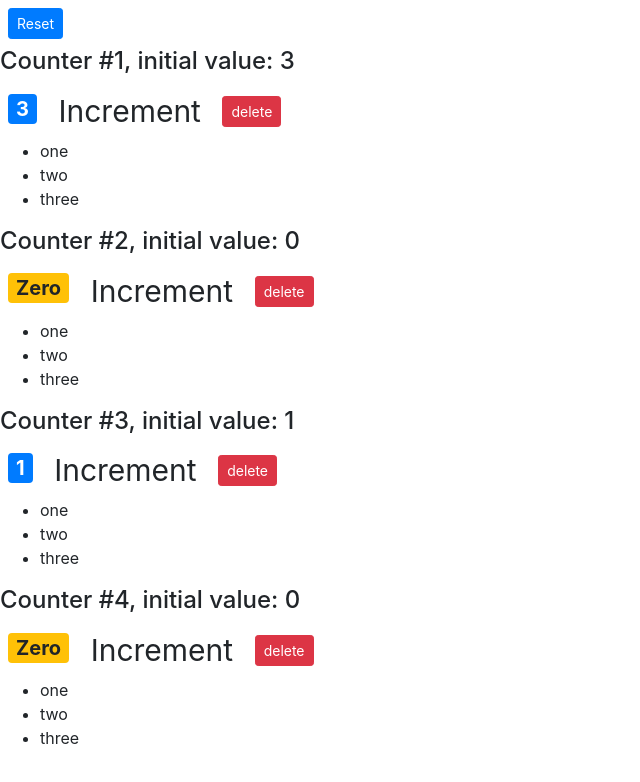
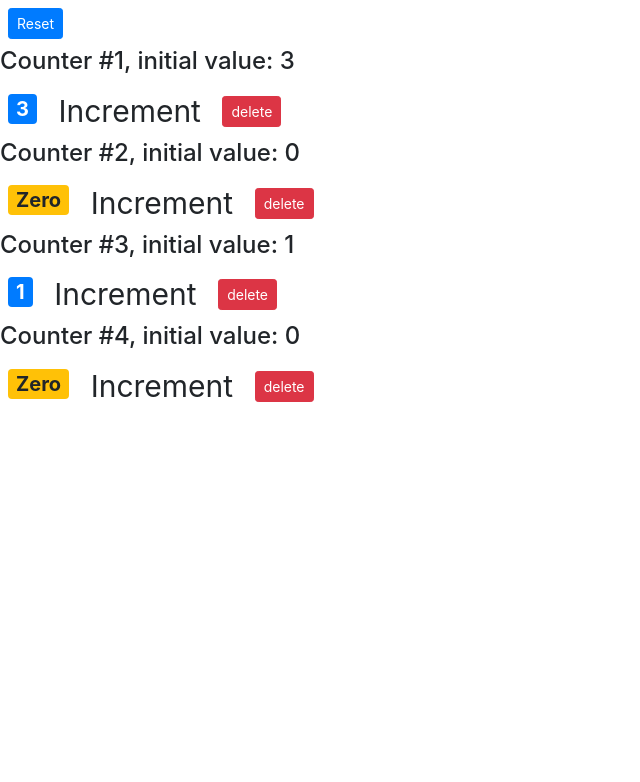
Before and after one commit to MohamedMesto/react-with-mosh, a React (Create React App) app: page / in a window 1280 px wide. Shown: the top 782 px of the page, without its empty margins (0-640 px from the left). Built offline with nearby package versions, Linux system fonts and the light colour scheme.

Commit message:
Remove Counter state (to convert it into a controlled component)

```diff
--- a/src/components/counter.jsx
+++ b/src/components/counter.jsx
@@ -1,11 +1,11 @@
 import React, {Component} from 'react';
 
 class Counter extends Component{
-    state = {
-        value: this.props.counter.value,
-        //imageUrl: 'https://picsum.photos/200',
-        tags: ['one','two','three'],
-    };
+    // state = {
+    //     value: this.props.counter.value,
+    //     //imageUrl: 'https://picsum.photos/200',
+    //     tags: ['one','two','three'],
+    // };
 
     style = {
         fontSize: 20
@@ -16,11 +16,11 @@ class Counter extends Component{
     //     this.handlerIncrement = this.handlerIncrement.bind(this);
     // }
 
-    handlerIncrement = (id) => {  // Changing the function to a arrow function, 'this' is inherited
-        console.log("Increment !!!", id);
-        this.setState({ value: this.state.value + 1});
+    // handlerIncrement = (id) => {  // Changing the function to a arrow function, 'this' is inherited
+    //     console.log("Increment !!!", id);
+    //     this.setState({ value: this.state.value + 1});
 
-    }
+    // }
 
     render(){
         console.log(this.props);
@@ -28,30 +28,26 @@ class Counter extends Component{
             <div>
               {this.props.children}
               <span style={ this.style } className={this.getBadgeClasses()}>{this.formatCount()}</span>  {/* apply class-name and style with an object */}
-              <button onClick={ () => this.handlerIncrement({ id: 2 }) } style={ { fontSize: 30} } className="btn btn-secundary btn-sm">Increment</button>  {/* apply class-name and style inline */}
+              <button onClick={ () => this.props.onIncrement(this.props.counter) } style={ { fontSize: 30} } className="btn btn-secundary btn-sm">Increment</button>  {/* apply class-name and style inline */}
               <button onClick={ () => this.props.onDelete(this.props.counter.id) } className="btn btn-danger btn-sm m-2">delete</button>
-              <img src={this.state.imageUrl} alt=""/>
-              <div>{ this.state.tags.length === 0 && 'Please create a tag' }</div>
-              <ul>
-                { this.renderTags() }
-              </ul>
+
             </div>
         );
     }
 
-    renderTags(){
-        if(this.state.tags.length === 0) return <p>There are no tags</p>
-        return this.state.tags.map( tag => <li key={tag}>{tag}</li>)
-    }
+    // renderTags(){
+    //     if(this.state.tags.length === 0) return <p>There are no tags</p>
+    //     return this.state.tags.map( tag => <li key={tag}>{tag}</li>)
+    // }
 
     getBadgeClasses(){
         let classes = "badge m-2 badge-"
-        classes += this.state.value === 0 ? "warning" : "primary";
+        classes += this.props.counter.value === 0 ? "warning" : "primary";
         return classes;
     }
 
     formatCount(){
-        const { value } = this.state;  // object destructuring
+        const { value } = this.props.counter;  // object destructuring
         return value === 0 ? 'Zero' : value;
     }
 }
```
